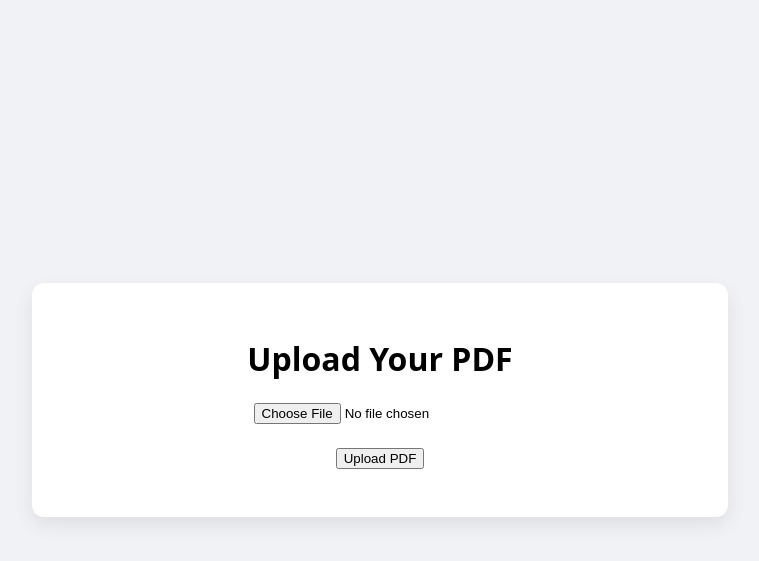
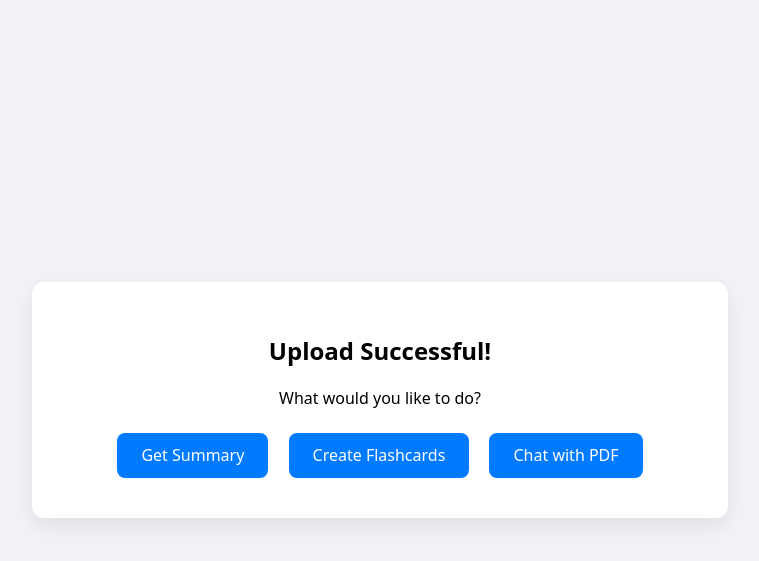
Before and after one commit to Arrow2520/AI-Learning-Assistant, a Flask app: page /?doc=1 in a window 1280 px wide. Shown: the top 561 px of the page, without its empty margins (260-1019 px from the left). Run offline with Flask 3, Linux system fonts and the light colour scheme; some libraries are stand-ins or nearby versions.

Commit message:
Improved Summary generation and some UX Fixes.

```diff
--- a/groq_version/app.py
+++ b/groq_version/app.py
@@ -131,19 +131,55 @@ def upload_pdf():
 @app.route("/summarize/<doc_id>")
 def summarize(doc_id):
     cur = conn.cursor()
+
+    # Check cache first
     cur.execute(
-        "SELECT content FROM embeddings WHERE document_id=%s LIMIT 10",
+        "SELECT summary_text FROM summaries WHERE document_id=%s",
         (doc_id,)
     )
-    text = " ".join(row[0] for row in cur.fetchall())
+    row = cur.fetchone()
 
-    prompt = f"Summarize the following content clearly:\n{text}"
-    summary = groq_generate(prompt)
+    if row:
+        final_summary = row[0]   # 🎯 cached summary
+        return render_template(
+            "summary.html",
+            summary_html=markdown2.markdown(final_summary)
+        )
+
+    # Otherwise: build chunks from DB
+    cur.execute(
+        "SELECT content FROM embeddings WHERE document_id=%s",
+        (doc_id,)
+    )
+    chunks = [r[0] for r in cur.fetchall()]
+
+    partial_summaries = []
+
+    for chunk in chunks:
+        summary = groq_generate(
+            f"Summarize clearly and concisely:\n\n{chunk}"
+        )
+        partial_summaries.append(summary)
+
+    combined_text = "\n\n".join(partial_summaries)
+
+    final_summary = groq_generate(
+        "Combine these summaries into one coherent final summary. "
+        "Keep it structured, accurate, and easy to read:\n\n"
+        + combined_text
+    )
+
+    # Save to cache
+    cur.execute(
+        "INSERT INTO summaries (document_id, summary_text) VALUES (%s, %s)",
+        (doc_id, final_summary)
+    )
 
     return render_template(
         "summary.html",
-        summary_html=markdown2.markdown(summary)
+        summary_html=markdown2.markdown(final_summary)
     )
+
 
 @app.route("/generate_flashcards/<doc_id>")
 def generate_flashcards(doc_id):
@@ -159,20 +195,20 @@ def generate_flashcards(doc_id):
             raise RuntimeError("No content available to generate flashcards.")
 
         prompt = f"""
-You are an AI that ONLY outputs valid JSON.
-DO NOT include explanations, markdown, or extra text.
+                    You are an AI that ONLY outputs valid JSON.
+                    DO NOT include explanations, markdown, or extra text.
 
-Task:
-Generate 8 flashcards from the text below.
+                    Task:
+                    Generate 8 flashcards from the text below.
 
-Output format (STRICT):
-[
-  {{"question": "Q1", "answer": "A1"}},
-  {{"question": "Q2", "answer": "A2"}}
-]
+                    Output format (STRICT):
+                    [
+                        {{"question": "Q1", "answer": "A1"}},
+                        {{"question": "Q2", "answer": "A2"}}
+                    ]
 
-Text:
-{text}
+                    Text:
+                    {text}
 """
 
         response = groq_generate(prompt).strip()
--- a/groq_version/templates/flashcards.html
+++ b/groq_version/templates/flashcards.html
@@ -18,20 +18,21 @@
     <div class="container">
         <h1>Flashcards</h1>
 
-        <!-- Flask will loop through each flashcard and create a div for it -->
         {% for card in flashcards %}
             <div class="flashcard">
                 <div class="question">Q: {{ card.question | safe }}</div>
                 <div class="answer">A: {{ card.answer | safe }}</div>
             </div>
         {% else %}
-            <!-- This message shows if the flashcards list is empty -->
             <div class="flashcard">
                 <div class="answer">No flashcards were generated.</div>
             </div>
         {% endfor %}
 
         <a href="/" class="back-link">Upload Another Document</a>
+        <a href="/?doc={{ request.path.split('/')[-1] }}" class="back-link">
+            Go Back To Options
+        </a>
     </div>
 </body>
 </html>
--- a/groq_version/templates/index.html
+++ b/groq_version/templates/index.html
@@ -4,11 +4,9 @@
     <meta charset="UTF-8">
     <title>AI Learning Assistant</title>
     <style>
-        /* Styles are the same as before, no changes needed here */
         body { font-family: system-ui, sans-serif; display: flex; justify-content: center; align-items: center; min-height: 100vh; background-color: #f0f2f5; margin: 0; }
         .container { background: white; padding: 2rem 3rem; border-radius: 12px; box-shadow: 0 8px 20px rgba(0,0,0,0.08); text-align: center; max-width: 600px; width: 100%;}
         .hidden { display: none; }
-        /* Style the link to look like a button */
         a.button { display: inline-block; text-decoration: none; background-color: #007bff; color: white; padding: 0.7rem 1.5rem; border-radius: 8px; font-size: 1rem; margin: 0.5rem; transition: background-color 0.2s;}
         a.button:hover { background-color: #0056b3; }
         .loading { color: #6c757d; }
@@ -43,8 +41,19 @@
         const uploadMessage = document.getElementById('upload-message');
         const summarizeLink = document.getElementById('summarize-link');
         const flashcardsLink = document.getElementById('flashcards-link');
-        // **** THIS LINE IS NEW ****
         const chatLink = document.getElementById('chat-link');
+
+        const params = new URLSearchParams(window.location.search);
+        const existingDoc = params.get("doc");
+
+        if (existingDoc) {
+            summarizeLink.href = `/summarize/${existingDoc}`;
+            flashcardsLink.href = `/generate_flashcards/${existingDoc}`;
+            chatLink.href = `/chat/${existingDoc}`;
+
+            uploadSection.classList.add('hidden');
+            actionsSection.classList.remove('hidden');
+        }
 
         uploadForm.addEventListener('submit', async (event) => {
             event.preventDefault();
--- a/groq_version/templates/summary.html
+++ b/groq_version/templates/summary.html
@@ -19,6 +19,9 @@
             {{ summary_html | safe}}
         </div>
         <a href="/" class="back-link">Upload Another Document</a>
+        <a href="/?doc={{ request.path.split('/')[-1] }}" class="back-link">
+            Go Back To Options
+        </a>
     </div>
 </body>
 </html>
```
